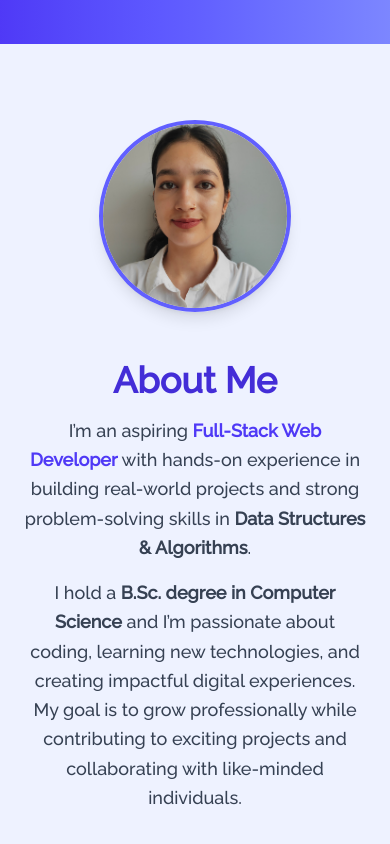
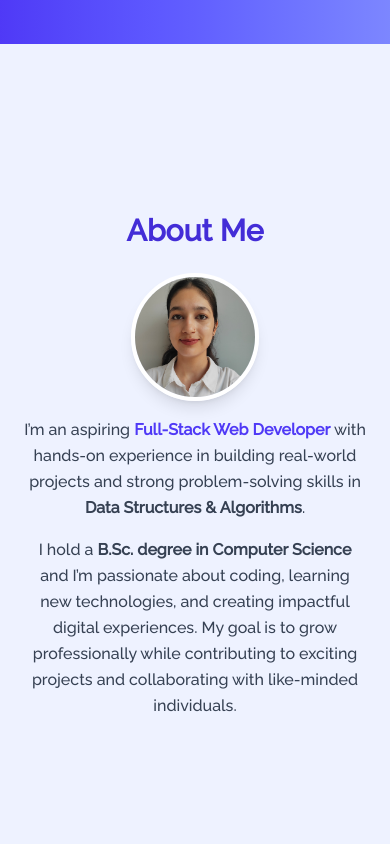
Before and after one commit to yogitaj-30/My-Portfolio, a React (Vite) app: page / in a window 390 px wide. Shown: the part 800-1644 px from the top of the page. Built offline with nearby package versions, Linux system fonts and the light colour scheme.

Commit message:
Added responsive style

```diff
--- a/src/components/About.jsx
+++ b/src/components/About.jsx
@@ -6,20 +6,20 @@ const About = () => {
             id="about"
             className="min-h-screen flex items-center justify-center bg-indigo-50 px-6"
         >
-            <div className="max-w-4xl flex flex-col md:flex-row items-center gap-12">
-                <div className="flex-shrink-0">
-                    <img
-                        src="/profile.jpeg"
-                        alt="Yogita Joshi"
-                        className="w-48 h-48 object-cover rounded-full shadow-lg border-4 border-indigo-500"
-                    />
-                </div>
+            <div className="max-w-4xl items-center gap-12">
+                <h1 className="text-3xl md:text-4xl font-bold text-center text-indigo-700 mb-6">
+                    About Me
+                </h1>
 
                 <div className="text-center md:text-left">
-                    <h1 className="text-4xl font-bold text-indigo-700 mb-4">
-                        About Me
-                    </h1>
-                    <p className="text-lg text-gray-700 leading-relaxed mb-4">
+                    <div className="flex justify-center mb-4">
+                        <img
+                            src="/profile.jpeg"
+                            alt="Yogita Joshi"
+                            className="w-32 h-32 md:w-48 md:h-48 object-cover rounded-full shadow-lg border-4 border-white"
+                        />
+                    </div>
+                    <p className="text-base md:text-lg text-gray-700 leading-relaxed mb-4">
                         I’m an aspiring{" "}
                         <span className="font-semibold text-indigo-600">
                             Full-Stack Web Developer
@@ -28,7 +28,7 @@ const About = () => {
                         problem-solving skills in{" "}
                         <span className="font-semibold">Data Structures & Algorithms</span>.
                     </p>
-                    <p className="text-lg text-gray-700 leading-relaxed">
+                    <p className="text-base md:text-lg text-gray-700 leading-relaxed">
                         I hold a <span className="font-semibold">B.Sc. degree in Computer Science </span>
                         and I’m passionate about coding, learning new technologies, and
                         creating impactful digital experiences. My goal is to grow
```
